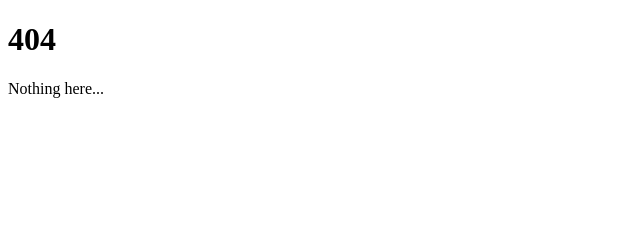
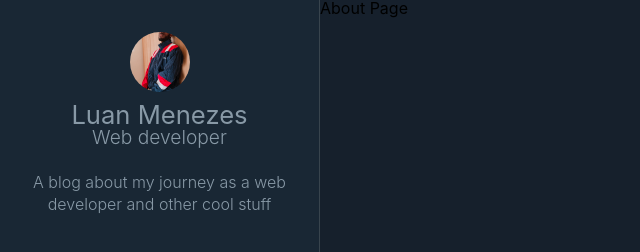
Before and after one commit to luanmenezes0/gatsby-blog, a Gatsby site: page /about in a window 1280 px wide. Before the commit this address had no page. Shown: the top 252 px of the page, without its empty margins (0-640 px from the left). Built offline with nearby package versions, Linux system fonts and the light colour scheme; Gatsby itself is replaced by a stand-in of ours.

Commit message:
adds sidebar

```diff
--- a/gatsby-config.js
+++ b/gatsby-config.js
@@ -1,10 +1,12 @@
 module.exports = {
   siteMetadata: {
-    title: `My blog`,
-    description: `A blog about my journey as a web developer`,
+    title: `Luan Menezes`,
+    position: `Web developer`,
+    description: `A blog about my journey as a web developer and other cool stuff`,
     author: `@myblog`,
   },
   plugins: [
+    `gatsby-plugin-styled-components`,
     `gatsby-plugin-react-helmet`,
     {
       resolve: `gatsby-source-filesystem`,
--- /dev/null
+++ b/src/components/Avatar/index.js
@@ -0,0 +1,22 @@
+import React from "react"
+import { useStaticQuery, graphql } from "gatsby"
+
+import * as S from "./styled"
+
+const Avatar = () => {
+  const { avatarImage } = useStaticQuery(graphql`
+    query {
+      avatarImage: file(relativePath: { eq: "profile.jpg" }) {
+        childImageSharp {
+          fixed(width: 60, height: 60) {
+            ...GatsbyImageSharpFixed_tracedSVG
+          }
+        }
+      }
+    }
+  `)
+
+  return <S.AvatarWrapper fixed={avatarImage.childImageSharp.fixed} />
+}
+
+export default Avatar
--- /dev/null
+++ b/src/components/Avatar/styled.js
@@ -0,0 +1,9 @@
+import styled from "styled-components"
+import Img from "gatsby-image"
+
+export const AvatarWrapper = styled(Img)`
+  border-radius: 50%;
+  height: 3.75rem;
+  margin: auto;
+  width: 3.75rem;
+`
--- /dev/null
+++ b/src/components/Layout/index.js
@@ -0,0 +1,22 @@
+import React from "react"
+import PropTypes from "prop-types"
+
+import * as S from "./styled"
+import Sidebar from "../Sidebar"
+import GlobalStyles from "../../styles/global"
+
+const Layout = ({ children }) => {
+  return (
+    <S.LayoutWrapper>
+      <GlobalStyles />
+      <Sidebar />
+      <S.LayoutMain>{children}</S.LayoutMain>
+    </S.LayoutWrapper>
+  )
+}
+
+Layout.propTypes = {
+  children: PropTypes.node.isRequired,
+}
+
+export default Layout
--- /dev/null
+++ b/src/components/Layout/styled.js
@@ -0,0 +1,11 @@
+import styled from "styled-components"
+
+export const LayoutWrapper = styled.section`
+  display: flex;
+`
+export const LayoutMain = styled.main`
+  background: #16202c;
+  min-height: 100vh;
+  padding: 0 3.75rem 0 20rem;
+  width: 100%;
+`
--- /dev/null
+++ b/src/components/Profile/index.js
@@ -0,0 +1,40 @@
+import React from "react"
+import { useStaticQuery, graphql } from "gatsby"
+
+import * as S from "./styled"
+import Avatar from "../Avatar"
+
+const Profile = () => {
+  const {
+    site: {
+      siteMetadata: { title, position, description },
+    },
+  } = useStaticQuery(graphql`
+    query MySiteMetadata {
+      site {
+        siteMetadata {
+          title
+          description
+          position
+        }
+      }
+    }
+  `)
+
+  return (
+    <>
+      <S.ProfileWrapper>
+        <S.ProfileLink>
+          <Avatar />
+          <S.ProfileAuthor>
+            {title}
+            <S.ProfilePosition>{position}</S.ProfilePosition>
+          </S.ProfileAuthor>
+        </S.ProfileLink>
+        <S.ProfileDescription>{description}</S.ProfileDescription>
+      </S.ProfileWrapper>
+    </>
+  )
+}
+
+export default Profile
--- /dev/null
+++ b/src/components/Profile/styled.js
@@ -0,0 +1,34 @@
+import styled from "styled-components"
+import { Link } from "gatsby"
+
+export const ProfileWrapper = styled.section`
+  color: #8899a6;
+  display: flex;
+  flex-direction: column;
+`
+
+export const ProfileLink = styled(Link)`
+  color: #8899a6;
+  text-decoration: none;
+  transition: color 0.5s;
+  &:hover {
+    color: #1fa1f2;
+  }
+`
+
+export const ProfileAuthor = styled.h1`
+  font-size: 1.6rem;
+  margin: 0.5rem auto 1.5rem;
+`
+
+export const ProfilePosition = styled.small`
+  display: block;
+  font-size: 1.2rem;
+  font-weight: 300;
+`
+
+export const ProfileDescription = styled.p`
+  font-size: 1rem;
+  font-weight: 300;
+  line-height: 1.4;
+`
--- /dev/null
+++ b/src/components/Sidebar/index.js
@@ -0,0 +1,12 @@
+import React from "react"
+
+import * as S from "./styled"
+import Profile from "../Profile"
+
+const Sidebar = () => (
+  <S.SidebarWrapper>
+    <Profile />
+  </S.SidebarWrapper>
+)
+
+export default Sidebar
--- /dev/null
+++ b/src/components/Sidebar/styled.js
@@ -0,0 +1,14 @@
+import styled from "styled-components"
+
+export const SidebarWrapper = styled.aside`
+  align-items: center;
+  border-right: 1px solid #38444d;
+  background: #192734;
+  display: flex;
+  flex-direction: column;
+  height: 100vh;
+  position: fixed;
+  padding: 2rem;
+  text-align: center;
+  width: 20rem;
+`
--- /dev/null
+++ b/src/components/SocialLinks/icons.js
@@ -0,0 +1 @@
+import { Github } from "@styled-icons/boxicons-logos/Github"
--- a/src/components/layout.js
+++ /dev/null
@@ -1,12 +0,0 @@
-import React from "react"
-import PropTypes from "prop-types"
-
-const Layout = ({ children }) => {
-  return <main>{children}</main>
-}
-
-Layout.propTypes = {
-  children: PropTypes.node.isRequired,
-}
-
-export default Layout
--- a/src/pages/404.js
+++ b/src/pages/404.js
@@ -1,6 +1,6 @@
 import React from "react"
 
-import Layout from "../components/layout"
+import Layout from "../components/Layout"
 import SEO from "../components/seo"
 
 const NotFoundPage = () => (
--- /dev/null
+++ b/src/pages/about.js
@@ -0,0 +1,13 @@
+import React from "react"
+import SEO from "../components/seo"
+
+import Layout from "../components/Layout"
+
+const AboutPage = () => (
+  <Layout>
+    <SEO title="About" />
+    <h1>About Page</h1>
+  </Layout>
+)
+
+export default AboutPage
--- a/src/pages/index.js
+++ b/src/pages/index.js
@@ -1,6 +1,6 @@
 import React from "react"
 
-import Layout from "../components/layout"
+import Layout from "../components/Layout"
 import SEO from "../components/seo"
 
 const IndexPage = () => (
--- /dev/null
+++ b/src/styles/global.js
@@ -0,0 +1,66 @@
+import { createGlobalStyle } from "styled-components"
+
+const GlobalStyles = createGlobalStyle`
+  /* http://meyerweb.com/eric/tools/css/reset/
+   v2.0 | 20110126
+   License: none (public domain)
+  */
+  html, body, div, span, applet, object, iframe,
+  h1, h2, h3, h4, h5, h6, p, blockquote, pre,
+  a, abbr, acronym, address, big, cite, code,
+  del, dfn, em, img, ins, kbd, q, s, samp,
+  small, strike, strong, sub, sup, tt, var,
+  b, u, i, center,
+  dl, dt, dd, ol, ul, li,
+  fieldset, form, label, legend,
+  table, caption, tbody, tfoot, thead, tr, th, td,
+  article, aside, canvas, details, embed,
+  figure, figcaption, footer, header, hgroup,
+  menu, nav, output, ruby, section, summary,
+  time, mark, audio, video {
+    margin: 0;
+    padding: 0;
+    border: 0;
+    font-size: 100%;
+    font: inherit;
+    vertical-align: baseline;
+  }
+  /* HTML5 display-role reset for older browsers */
+  article, aside, details, figcaption, figure,
+  footer, header, hgroup, menu, nav, section {
+    display: block;
+  }
+  body {
+    line-height: 1;
+  }
+  ol, ul {
+    list-style: none;
+  }
+  blockquote, q {
+    quotes: none;
+  }
+  blockquote:before, blockquote:after,
+  q:before, q:after {
+    content: '';
+    content: none;
+  }
+  table {
+    border-collapse: collapse;
+    border-spacing: 0;
+  }
+  * {
+    box-sizing: border-box;
+  }
+  body {
+    background: #16202c;
+    line-height: 1;
+    font-size: 100%;
+    font-family: -apple-system, BlinkMacSystemFont, "Segoe UI", Roboto, Helvetica, Arial, sans-serif, "Apple Color Emoji", "Segoe UI Emoji", "Segoe UI Symbol";
+  }
+  img {
+    display: block;
+  	width: 100%;
+  	height: auto;
+  }
+`
+export default GlobalStyles
```
Also changed, not shown: package.json (+6 -1 lines), src/images/profile.jpg (added), 1 other file.
